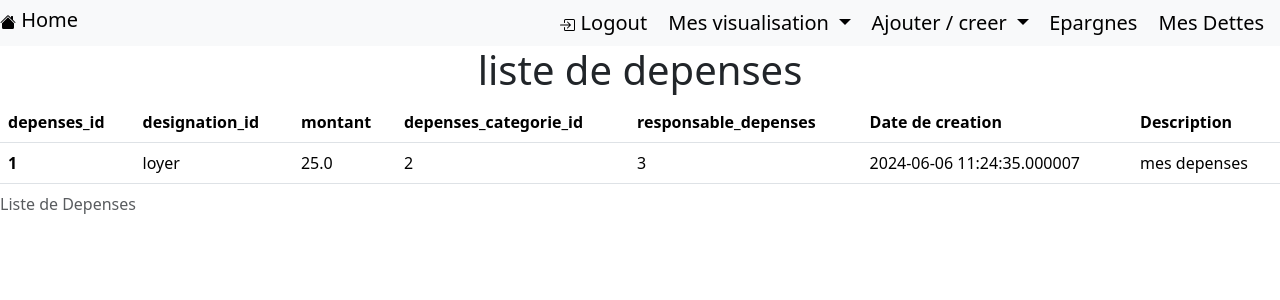
After one commit to siandjiPatrick/Flask-app, a Flask app: page /show_depenses in a window 1280 px wide. The commit adds this page. Shown: the top 300 px of the page. Run offline with Flask 3, Linux system fonts and the light colour scheme; a user stored in the database is signed in; parts of the project's set-up code (start-up, migrations or seed data) failed here and were passed over.

Commit message:
added manage and show html file

```diff
--- a/app.py
+++ b/app.py
@@ -6,10 +6,11 @@ from flask_mail import Mail, Message
 import os
 from datetime import datetime
 
-#mcmu qtuc izqa xsam
-#xsng dest xvdv myvl
+
 app = Flask(__name__,)
 
+
+#################### Database Setting ##############################################
 app.config['SQLALCHEMY_DATABASE_URI'] = 'sqlite:///database.db'
 app.config['SQLALCHEMY_TRACK_MODIFICATIONS'] = False
 app.config['SECRET_KEY'] = 'secretkey'
@@ -29,11 +30,7 @@ app.config['MAIL_PASSWORD'] = 'xsng dest xvdv myvl'  # Remplacez par votre mot d
 mail = Mail(app)
 
 
-
-
-
-#------------------------------------------------------------------------------------------------------------->
-# create Model for our Table User
+#######################  Model(Table creation)  #########################################################
 """
 class User(db.Model, UserMixin):
     __tables__ = "user"
@@ -44,6 +41,7 @@ class User(db.Model, UserMixin):
     password = db.Column(db.String(80), nullable=False)
 """
 
+# -> Table User
 class User(db.Model, UserMixin):
     __tablename__ = 'user'
     user_id = db.Column(db.Integer, primary_key=True)
@@ -62,9 +60,10 @@ class User(db.Model, UserMixin):
     def get_id(self):
         return str(self.user_id)  # Assuming user_id is the primary key
 
+# -> Table Revenue
 class Revenues(db.Model):
     __tablename__ = 'revenues'
-    revenue_ = db.Column(db.Integer, primary_key=True)
+    revenue_id = db.Column(db.Integer, primary_key=True)
     montant = db.Column(db.Float, nullable=False)
     date = db.Column(db.DateTime, default=datetime.utcnow)
     provenance_id = db.Column(db.Integer, db.ForeignKey('user.user_id'), nullable=False)
@@ -185,6 +184,15 @@ with app.app_context():
                            )
             db.session.add(new_categorie)
 
+    depense = Depenses(
+
+    montant = 25,
+    depenses_categorie_id = 2,
+    responsable_depenses = 3,
+    description = "mes depenses",
+    designation_id="loyer"
+                           )
+    db.session.add(depense)
     db.session.commit()
     #user1 = User(username='astrid', password=generate_password_hash('1234', method='pbkdf2:sha256'))
 
@@ -248,7 +256,7 @@ def manage_users():
         password = generate_password_hash(request.form.get('password'), method='pbkdf2:sha256')
         lastname = request.form.get('lastname')
         email = request.form.get('email')
-        telephone = request.form.get('Numero_telephon   ')
+        telephone = request.form.get('Numero_telephone')
         description = request.form.get('description')
 
 
@@ -299,6 +307,42 @@ def show_categorie_budget():
 
     return render_template('show_categorie_budget.html', user=current_user, categories = categories)
 
+@app.route('/show_list_users')
+@login_required
+def show_list_users():
+
+    all_users = User.query.all()
+    return render_template('show_list_users.html', user=current_user, all_users=all_users)
+
+@app.route('/show_budgets')
+@login_required
+def show_budgets():
+
+    budgets = Budget.query.all()
+    return render_template('show_budgets.html', user=current_user, budgets=budgets)
+
+@app.route('/show_depenses')
+@login_required
+def show_depenses():
+
+    depenses = Depenses.query.all()
+    return render_template('show_depenses.html', user=current_user, depenses=depenses)
+
+@app.route('/show_epargnes')
+@login_required
+def show_epargnes():
+
+    epargnes = Epargne.query.all()
+    return render_template('show_epargnes.html', user=current_user, epargnes=epargnes)
+
+@app.route('/show_revenues')
+@login_required
+def show_revenues():
+
+    revenues = Revenues.query.all()
+    return render_template('show_revenues.html', user=current_user, revenues=revenues)
+
+
 @app.route('/depenses_imprevues')
 @login_required
 def depenses_imprevues():
@@ -328,12 +372,6 @@ def manage_budget():
         montant = request.form.get('montant')
         date = datetime.strptime(date, "%Y-%m-%d")
         categorie = request.form.get('categorie_budget')
-        print(categorie)
-        print(float(montant))
-        print(type(montant))
-        print(date)
-        print(type(date))
-
 
         description = ""
         #categorie='test'
@@ -358,6 +396,63 @@ def manage_budget():
             return redirect(url_for('manage_budget'))
     return render_template('manage_budget.html', user=current_user, categories = categories)
 
+###### Settig ####################
+
+@app.route('/manage_depenses', methods=['GET', 'POST'])
+@login_required
+def manage_depenses():
+    depenses = Depenses.query.all()
+    all_users = User.query.all()
+    depenses_categories = DepensesCategorie.query.all()
+    designations = Designation.query.all()
+
+
+    depenses_id = db.Column(db.Integer, primary_key=True)
+
+
+    responsable_depenses = db.Column(db.Integer, db.ForeignKey('user.user_id'), nullable=False)
+    description = db.Column(db.String(200), nullable=True)
+    designation_id = db.Column(db.Integer, db.ForeignKey('designation.designation_id'), nullable=False)
+
+    if request.method == 'POST':
+        date = request.form.get('date')
+        date = datetime.strptime(date, "%Y-%m-%d")
+        montant = request.form.get('montant')
+        depenses_categorie = request.form.get('depenses_categorie')
+        montant = request.form.get('montant')
+        responsable_depenses = request.form.get('responsable_depenses')
+        designation = request.form.get('designation')
+        description = request.form.get('description')
+
+
+        print(depenses_categorie)
+        print(montant)
+        print(depenses_categorie)
+        print(montant)
+        print(responsable_depenses)
+        print(designation)
+        print(description)
+
+        if request.form.get('categorie_budget') == "new":
+            # create new budget categorie
+            return redirect(url_for('manage_budget_categorie'))
+        else:
+            a = BudgetCategorie.query.filter_by(budget_categorie_name = categorie).first().budget_categorie_id
+            print(a)
+            new_budget = Budget(
+
+                                montant = montant,
+                                description = description,
+                                date=date,
+                                budget_categorie_id=  a
+            )
+
+
+            db.session.add(new_budget)
+            db.session.commit()
+            return redirect(url_for('manage_budget'))
+    return render_template('manage_budget.html', user=current_user, depenses = depenses)
+ö
 @app.route('/manage_budget_categorie', methods=['GET', 'POST'])
 @login_required
 def manage_budget_categorie():
@@ -378,6 +473,74 @@ def manage_budget_categorie():
         return redirect(url_for('manage_budget_categorie'))
 
     return render_template('manage_budget_categorie.html', user=current_user)
+
+
+@app.route('/manage_revenues', methods=['GET', 'POST'])
+@login_required
+def manage_revenues():
+
+    if request.method == 'POST':
+
+        categorie = request.form.get('new_categorie')
+        description = request.form.get('description')
+        print(categorie)
+
+        new_categorie = BudgetCategorie(
+                            budget_categorie_name = categorie,
+                            description = description,
+                        )
+
+        db.session.add(new_categorie)
+        db.session.commit()
+        return redirect(url_for('manage_revenues'))
+
+    return render_template('manage_revenues.html', user=current_user)
+
+
+@app.route('/manage_designations', methods=['GET', 'POST'])
+@login_required
+def manage_designations():
+
+    if request.method == 'POST':
+
+        categorie = request.form.get('new_categorie')
+        description = request.form.get('description')
+        print(categorie)
+
+        new_categorie = BudgetCategorie(
+                            budget_categorie_name = categorie,
+                            description = description,
+                        )
+
+        db.session.add(new_categorie)
+        db.session.commit()
+        return redirect(url_for('manage_designations'))
+
+    return render_template('manage_designations.html', user=current_user)
+
+
+@app.route('/manage_epargne', methods=['GET', 'POST'])
+@login_required
+def manage_epargne():
+
+    if request.method == 'POST':
+
+        categorie = request.form.get('new_categorie')
+        description = request.form.get('description')
+        print(categorie)
+
+        new_categorie = BudgetCategorie(
+                            budget_categorie_name = categorie,
+                            description = description,
+                        )
+
+        db.session.add(new_categorie)
+        db.session.commit()
+        return redirect(url_for('manage_epargne'))
+
+    return render_template('manage_epargne.html', user=current_user)
+
+############################## Budget #########################################
 
 @app.route('/budget_imprevues')
 @login_required
@@ -401,9 +564,6 @@ def send_email():
     return render_template('send_email.html', user=current_user)
 
 
-
-
-
 if __name__ == '__main__':
 
 
--- a/templates/base.html
+++ b/templates/base.html
@@ -43,10 +43,11 @@
           </a>
           <ul class="dropdown-menu position-fixe top-100 end-0 ">
             <li><a class="dropdown-item " href="{{ url_for('show_categorie_budget') }}">liste de categories de Budget</a></li>
-            <li><a class="dropdown-item " href="{{ url_for('depenses_nourriture') }}">budgets</a></li>
-            <li><a class="dropdown-item " href="{{ url_for('depenses_imprevues') }}">Depenses</a></li>
-            <li><a class="dropdown-item " href="{{ url_for('depenses_imprevues') }}">Revenues</a></li>
-            <li><a class="dropdown-item " href="{{ url_for('depenses_imprevues') }}">Epargnes</a></li>
+            <li><a class="dropdown-item " href="{{ url_for('show_list_users') }}">liste d utilisateurs</a></li>
+            <li><a class="dropdown-item " href="{{ url_for('show_budgets') }}">budgets</a></li>
+            <li><a class="dropdown-item " href="{{ url_for('show_depenses') }}">Depenses</a></li>
+            <li><a class="dropdown-item " href="{{ url_for('show_revenues') }}">Revenues</a></li>
+            <li><a class="dropdown-item " href="{{ url_for('show_epargnes') }}">Epargnes</a></li>
           </ul>
           <!-- Budget --->
           <a class="navbar-brand dropdown-toggle " id="navbarNavDropdown" href="#" role="button" data-bs-toggle="dropdown" aria-expanded="false">
--- a/templates/manage_budget.html
+++ b/templates/manage_budget.html
@@ -3,7 +3,7 @@
 
 {% block content %}
 
-<h1 class="text-center"> Creation d un Budgett </h1>
+<h1 class="text-center"> Creation d un Budget </h1>
 <div class="b1">
     <div class="m1">
 
--- a/templates/manage_users.html
+++ b/templates/manage_users.html
@@ -26,8 +26,8 @@
                     name="email"
                     placeholder="Entrez votre email" required>
 
-            <label class="l" for="Numero_telephon">Numero de telephon:<br />
-                    <input class="in" type="tel" id="Numero_telephon" name="Numero_telephone" pattern="[0-9]{4}-[0-9]{2}-[0-9]{2}-[0-9]{2}-[0-9]{2}"
+            <label class="l" for="Numero_telephone">Numero de telephon:<br />
+                    <input class="in" type="tel" id="Numero_telephone" name="Numero_telephone" pattern="[0-9]{4}-[0-9]{2}-[0-9]{2}-[0-9]{2}-[0-9]{2}"
                     placeholder="0176-15-37-07-16" required />
 
             <!--<label for="image_file">Sélectionner une image:</label><br>
--- /dev/null
+++ b/templates/show_depenses.html
@@ -0,0 +1,46 @@
+
+{% extends 'base.html' %}
+{% block title%} Liste des diffentes Categories de Budget {% endblock %}
+
+{% block content %}
+
+<h1 class="text-center"> liste de depenses</h1>
+<div class="table-responsive">
+    <table class="table">
+      <caption>Liste de Depenses</caption>
+  <thead>
+
+    <tr>
+
+      <th scope="col">depenses_id</th>
+      <th scope="col">designation_id</th>
+      <th scope="col">montant</th>
+      <th scope="col">depenses_categorie_id</th>
+      <th scope="col">responsable_depenses</th>
+      <th scope="col">Date de creation</th>
+      <th scope="col">Description</th>
+    </tr>
+  </thead>
+  {% for depense in depenses %}
+  <tbody>
+    <tr>
+
+      <th scope="row">{{depense.depenses_id}}</th>
+      <td>{{depense.designation_id}}</td>
+      <td>{{depense.montant}}</td>
+      <td>{{depense.depenses_categorie_id}}</td>
+      <td>{{depense.responsable_depenses}}</td>
+      <td>{{depense.date}}</td>
+      <td>{{depense.description}}</td>
+
+    </tr>
+
+
+  </tbody>
+  {% endfor %}
+
+    </table>
+
+  </div>
+
+  {% endblock %}
```
Also changed, not shown: templates/Manage_depenses.html (added, +34 -0 lines), templates/Manage_designations.html (added, +34 -0 lines), templates/Manage_revenue.html (added, +34 -0 lines), templates/manage_epargne.html (added, +34 -0 lines), templates/show_budgets.html (added, +44 -0 lines), templates/show_epargnes.html (added, +46 -0 lines), templates/show_list_users.html (added, +45 -0 lines), templates/show_revenues.html (added, +45 -0 lines).
